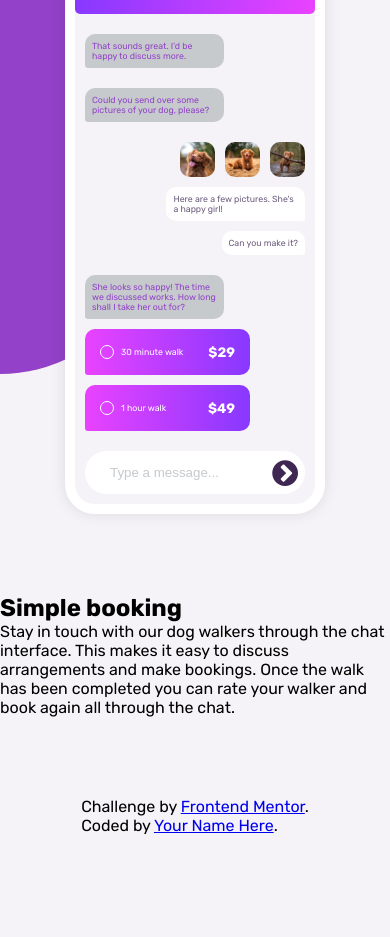
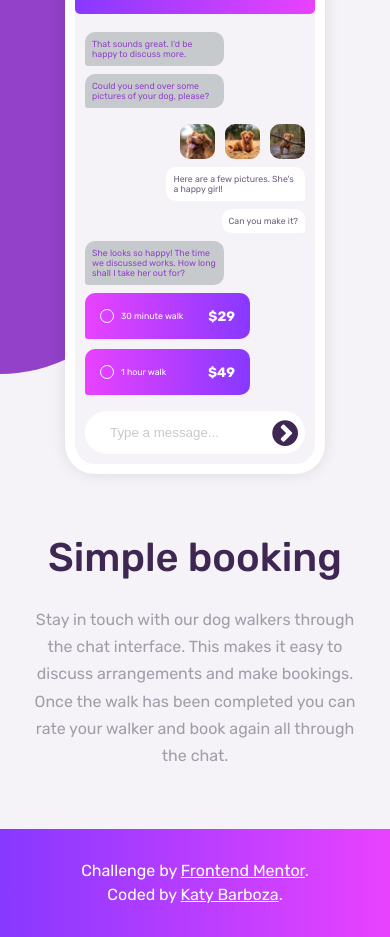
Before and after one commit to katy-paola/chat-app-css-illustration-master, a plain HTML site: page index.html in a window 390 px wide. Shown: the part 126-1063 px from the top of the page. Before the commit the page ends 961 px from the top, so only its background shows below. Drawn offline with Linux system fonts and the light colour scheme; files whose address does not match are found by name.

Commit message:
💄 mobile design ok

```diff
--- a/css/styles.css
+++ b/css/styles.css
@@ -35,7 +35,8 @@ body{
     flex-direction: column;
     justify-content: center;
     align-items: center;
-    gap: 80px;
+    gap: 30px;
+    min-width: 350px;
 }
 body::before{
     content: "";
@@ -117,7 +118,7 @@ body::before{
 .content{
     display: flex;
     flex-direction: column;
-    gap: 10px;
+    gap: 8px;
     padding: 10px;
     justify-content: space-between;
     align-items: flex-start;
@@ -131,14 +132,16 @@ body::before{
     background-color: var(--grayish-blue);
     color: var(--moderate-violet);
     border-radius: 10px 10px 10px 3px;
-    margin-top: 10px;
+}
+.content__message--left:first-child{
+    margin-top: 8px;
 }
 .content__photos{
     display: flex;
     justify-content: end;
     width: 100%;
     gap: 10px;
-    margin-top: 10px;
+    margin-top: 8px;
 }
 .content__photo{
     width: 35px;
@@ -189,7 +192,7 @@ body::before{
 .input-wrapper {
     position: relative;
     width: 100%;
-    margin-top: 10px;
+    margin-top: 8px;
  }
  .input__content{
     width: 100%;
@@ -214,3 +217,36 @@ body::before{
 .input__icon::before{
     color: var(--very-dark-desaturated-violet);
 }
+.article{
+    display: flex;
+    flex-direction: column;
+    gap: 25px;
+    width: 100%;
+    padding: 30px;
+}
+.article__item{
+    text-align: center;
+}
+.article__item--title{
+    font-size: 2.5rem;
+    font-weight: 500;
+    color: var(--very-dark-desaturated-violet);
+}
+.article__item--paragraph{
+    color: var(--dark-grayish-violet);
+    line-height: 1.7;
+}
+.footer{
+    background: linear-gradient(to right, var(--light--violet), var(--light-magenta));
+    width: 100%;
+    padding: 30px;
+    color: var(--white);
+    text-align: center;
+}
+.footer__paragraph{
+    line-height: 1.5;
+    color: inherit;
+}
+.footer-paragraph__link{
+    color: inherit;
+}
--- a/index.html
+++ b/index.html
@@ -69,14 +69,14 @@
     </section>
   </div>
 
-  <article>
-    <h1 class="article__title">Simple booking</h1>
-    <p class="article__paragraph">Stay in touch with our dog walkers through the chat interface. This makes it easy to discuss arrangements and make bookings. Once the walk has been completed you can rate your walker and book again all through the chat.</p>
+  <article class="article">
+    <h1 class="article__item article__item--title">Simple booking</h1>
+    <p class="article__item article__item--paragraph">Stay in touch with our dog walkers through the chat interface. This makes it easy to discuss arrangements and make bookings. Once the walk has been completed you can rate your walker and book again all through the chat.</p>
   </article>
 
   <footer class="footer">
     <p class="footer__paragraph">Challenge by <a href="https://www.frontendmentor.io?ref=challenge" class="footer-paragraph__link" target="_blank">Frontend Mentor</a>.</p>
-    <p class="footer__paragraph">Coded by <a href="#" class="footer-paragraph__link">Your Name Here</a>.</p>
+    <p class="footer__paragraph">Coded by <a href="#" class="footer-paragraph__link">Katy Barboza</a>.</p>
   </footer>
 
 </body>
```
